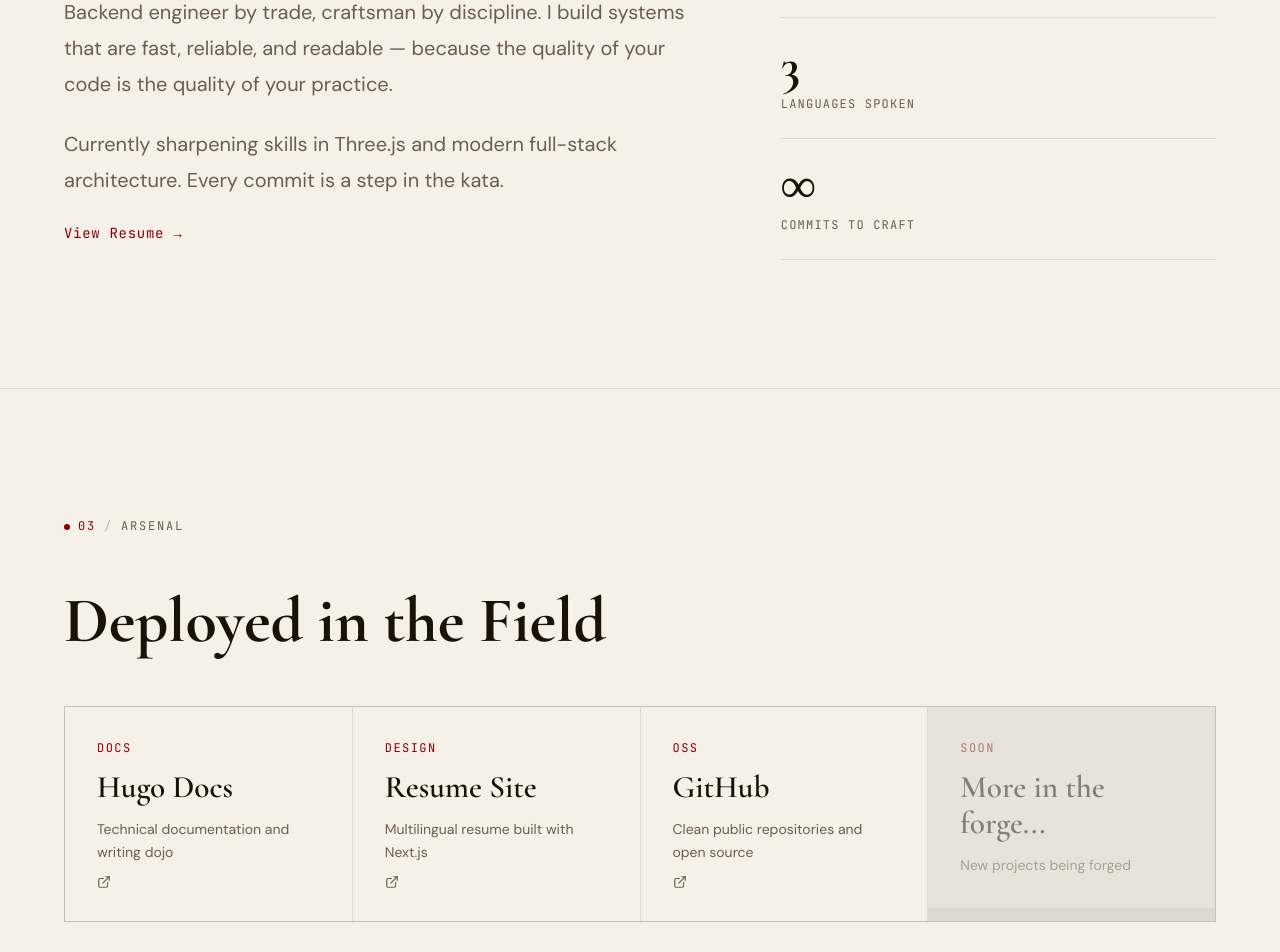
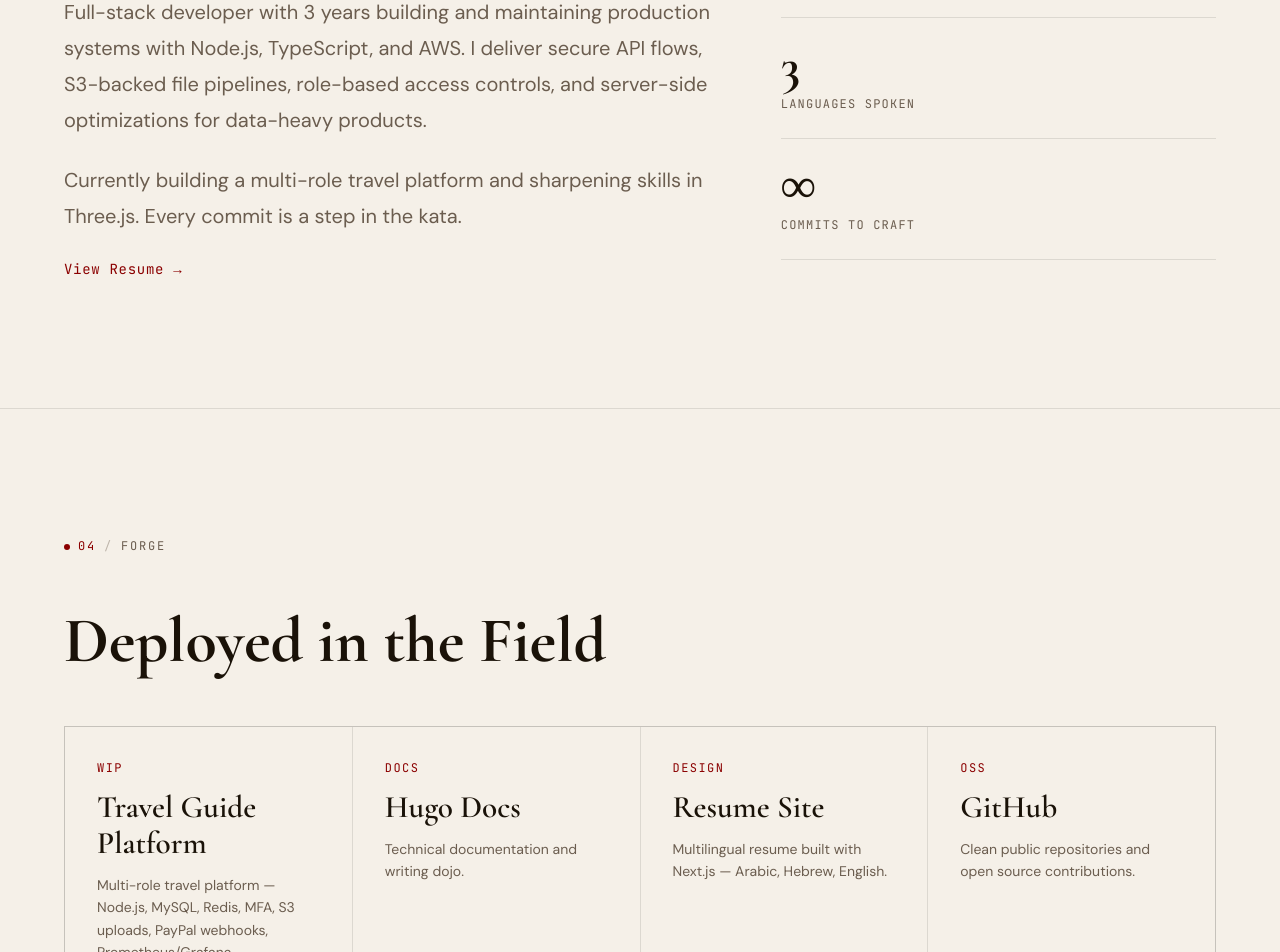
Before and after one commit to Anan-Saleh-1995/portfolio, a React (Vite) app: page / in a window 1280 px wide. Shown: the part 1100-2052 px from the top of the page. Built offline with nearby package versions, Linux system fonts and the light colour scheme.

Commit message:
feat(forge): rename arsenal to forge, add real project data and private card

```diff
--- a/src/features/about/About.tsx
+++ b/src/features/about/About.tsx
@@ -2,7 +2,7 @@ import { SectionLabel } from "@/shared/ui/SectionLabel";
 import styles from "./About.module.css";
 
 const STATS = [
-  { value: "5+", label: "Years building" },
+  { value: "3+", label: "Years in production" },
   { value: "3", label: "Languages spoken" },
   { value: "∞", label: "Commits to craft" },
 ];
@@ -17,13 +17,14 @@ export function About() {
           <div className={styles.content}>
             <h2 className={styles.heading}>The Path</h2>
             <p className={styles.bio}>
-              Backend engineer by trade, craftsman by discipline. I build
-              systems that are fast, reliable, and readable — because the
-              quality of your code is the quality of your practice.
+              Full-stack developer with 3 years building and maintaining
+              production systems with Node.js, TypeScript, and AWS. I deliver
+              secure API flows, S3-backed file pipelines, role-based access
+              controls, and server-side optimizations for data-heavy products.
             </p>
             <p className={styles.bio}>
-              Currently sharpening skills in Three.js and modern full-stack
-              architecture. Every commit is a step in the kata.
+              Currently building a multi-role travel platform and sharpening
+              skills in Three.js. Every commit is a step in the kata.
             </p>
             <a
               href="https://resume-site-opal-phi.vercel.app/en/"
--- a/src/features/arsenal/Arsenal.module.css
+++ b/src/features/forge/Forge.module.css
@@ -34,6 +34,10 @@
   border: 1px solid var(--border);
 }
 
+.grid > li {
+  display: flex;
+}
+
 @media (min-width: 640px) {
   .grid {
     grid-template-columns: repeat(2, 1fr);
@@ -56,6 +60,7 @@
   text-decoration: none;
   transition: background-color 200ms ease;
   min-height: 200px;
+  flex: 1;
 }
 
 .card:hover {
@@ -97,7 +102,6 @@
   font-size: var(--text-sm);
   line-height: var(--leading-normal);
   color: var(--text-muted);
-  flex: 1;
 }
 
 .icon {
--- a/src/features/arsenal/Arsenal.tsx
+++ b/src/features/forge/Forge.tsx
@@ -1,22 +1,29 @@
-import { ExternalLink } from "lucide-react";
+import { ExternalLink, Lock } from "lucide-react";
 import { SectionLabel } from "@/shared/ui/SectionLabel";
 import { projects } from "@/shared/config/projects";
-import styles from "./Arsenal.module.css";
+import styles from "./Forge.module.css";
 
-export function Arsenal() {
+export function Forge() {
   return (
-    <section id="arsenal" className={styles.root}>
+    <section id="forge" className={styles.root}>
       <div className={styles.container}>
-        <SectionLabel number="03" title="Arsenal" />
+        <SectionLabel number="04" title="Forge" />
         <h2 className={styles.heading}>Deployed in the Field</h2>
 
         <ul className={styles.grid} role="list">
           {projects.map((project) => (
             <li key={project.title}>
               <a
-                href={project.url}
-                target={project.placeholder ? undefined : "_blank"}
-                rel={project.placeholder ? undefined : "noopener noreferrer"}
+                href={project.private ? undefined : project.url}
+                target={
+                  project.private || project.placeholder ? undefined : "_blank"
+                }
+                rel={
+                  project.private || project.placeholder
+                    ? undefined
+                    : "noopener noreferrer"
+                }
+                role={project.private ? "presentation" : undefined}
                 className={`${styles.card} ${project.placeholder ? styles.cardPlaceholder : ""}`}
                 aria-disabled={project.placeholder}
                 tabIndex={project.placeholder ? -1 : undefined}
@@ -24,7 +31,10 @@ export function Arsenal() {
                 <span className={styles.tag}>{project.tag}</span>
                 <span className={styles.cardTitle}>{project.title}</span>
                 <span className={styles.cardDesc}>{project.description}</span>
-                {!project.placeholder && (
+                {project.private && (
+                  <Lock size={14} className={styles.icon} aria-hidden="true" />
+                )}
+                {!project.private && !project.placeholder && (
                   <ExternalLink
                     size={14}
                     className={styles.icon}
--- a/src/features/hero/HeroOverlay.tsx
+++ b/src/features/hero/HeroOverlay.tsx
@@ -11,7 +11,7 @@ export function HeroOverlay() {
         <span className={styles.label}>01 / Enter</span>
         <h1 className={styles.title}>The Dojo</h1>
         <p className={styles.subtitle}>Mastery through discipline.</p>
-        <p className={styles.role}>Backend Engineer</p>
+        <p className={styles.role}>Full-Stack Developer</p>
 
         <div className={styles.ctas}>
           <a href="#about" className={styles.ctaPrimary}>
--- a/src/features/nav/Nav.tsx
+++ b/src/features/nav/Nav.tsx
@@ -7,7 +7,7 @@ import styles from "./Nav.module.css";
 const NAV_LINKS = [
   { href: "#about", label: "About" },
   { href: "#arsenal", label: "Arsenal" },
-  { href: "#disciplines", label: "Disciplines" },
+  { href: "#forge", label: "Forge" },
   { href: "#contact", label: "Contact" },
 ];
 
--- a/src/pages/Home/index.tsx
+++ b/src/pages/Home/index.tsx
@@ -1,7 +1,7 @@
 import { Nav } from "@/features/nav/Nav";
 import { Hero } from "@/features/hero/Hero";
 import { About } from "@/features/about/About";
-import { Arsenal } from "@/features/arsenal/Arsenal";
+import { Forge } from "@/features/forge/Forge";
 import styles from "./Home.module.css";
 
 export function Home() {
@@ -11,7 +11,7 @@ export function Home() {
       <main className={styles.root}>
         <Hero />
         <About />
-        <Arsenal />
+        <Forge />
       </main>
     </>
   );
--- a/src/shared/config/projects.ts
+++ b/src/shared/config/projects.ts
@@ -4,32 +4,35 @@ export type Project = {
   tag: string;
   url: string;
   placeholder?: boolean;
+  private?: boolean;
 };
 
 export const projects: Project[] = [
   {
+    title: "Travel Guide Platform",
+    description:
+      "Multi-role travel platform — Node.js, MySQL, Redis, MFA, S3 uploads, PayPal webhooks, Prometheus/Grafana.",
+    tag: "wip",
+    url: "#",
+    private: true,
+  },
+  {
     title: "Hugo Docs",
-    description: "Technical documentation and writing dojo",
+    description: "Technical documentation and writing dojo.",
     tag: "docs",
     url: "https://personal-hugo-docs.vercel.app/docs/",
   },
   {
     title: "Resume Site",
-    description: "Multilingual resume built with Next.js",
+    description:
+      "Multilingual resume built with Next.js — Arabic, Hebrew, English.",
     tag: "design",
     url: "https://resume-site-opal-phi.vercel.app/en/",
   },
   {
     title: "GitHub",
-    description: "Clean public repositories and open source",
+    description: "Clean public repositories and open source contributions.",
     tag: "oss",
     url: "https://github.com/",
   },
-  {
-    title: "More in the forge...",
-    description: "New projects being forged",
-    tag: "soon",
-    url: "#",
-    placeholder: true,
-  },
 ];
```
